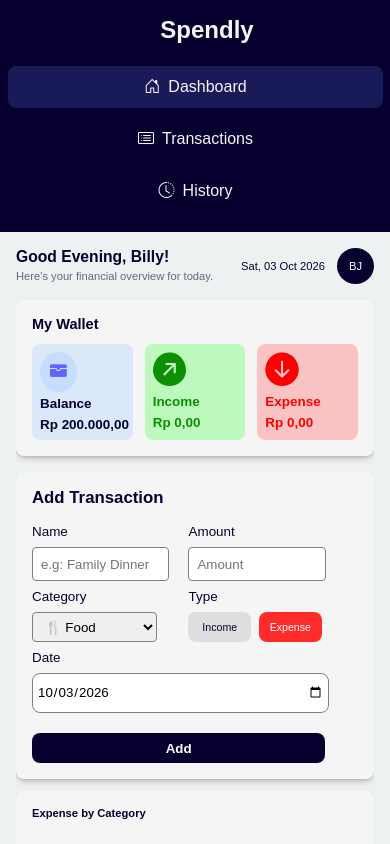
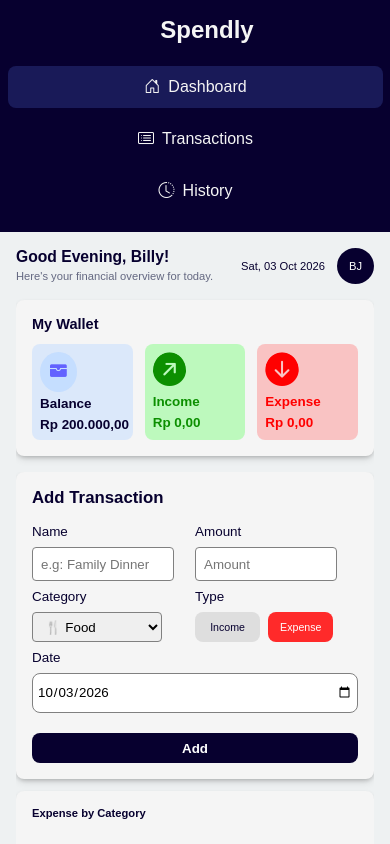
Before and after one commit to billyjour/expense-tracker-react, a React (Vite) app: page / in a window 390 px wide. Shown: the top 844 px of the page. Built offline with nearby package versions, Linux system fonts and the light colour scheme; a web font is replaced by a local one.

Commit message:
fix: add-transaction input and submit buttons

```diff
--- a/src/index.css
+++ b/src/index.css
@@ -1117,7 +1117,7 @@ header .right-header .prof-pict {
     .add-transaction-form-label {
         display: flex;
         flex-direction: column;
-        width: 48%;
+        width: 50%;
     }
 
     .onclick-btns button[type="button"]{
@@ -1135,11 +1135,11 @@ header .right-header .prof-pict {
     }
 
     .add-transaction-form-date input[type="date"] {
-        width: 88%;
+        width: auto;
     }
 
     .transaction-container form button[type="submit"] {
-        width: 90%;
+        width: 100%;
     }
 
     .graph-container.charts {
```
